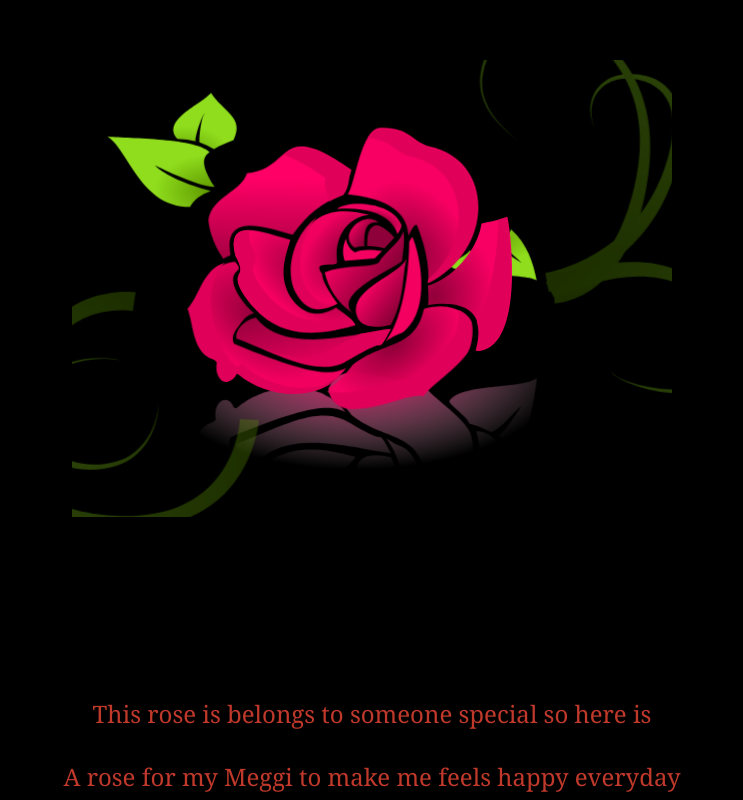
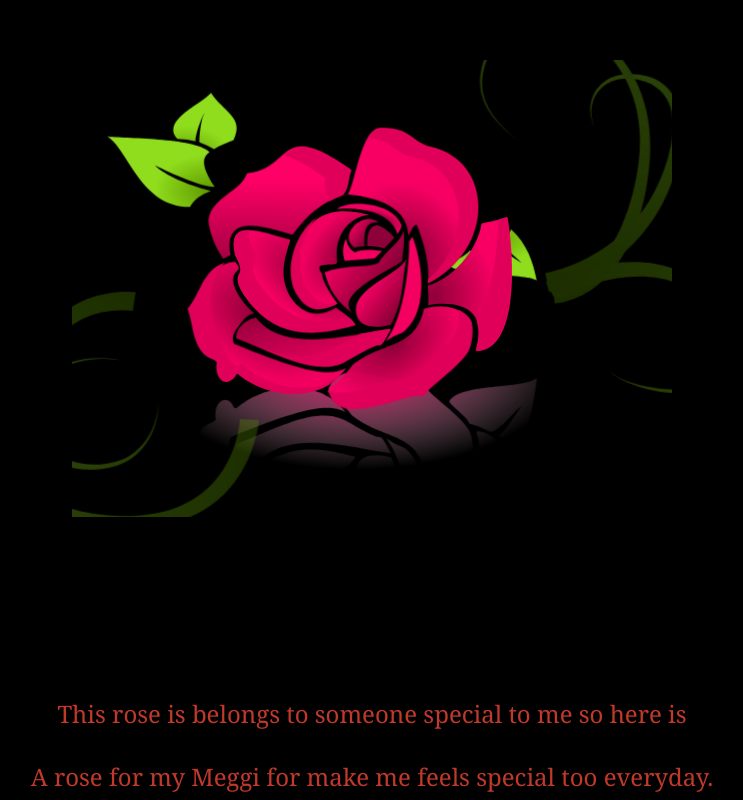
Before and after one commit to latiosamv/a_rose_for_meggi, a plain HTML site: page index.html in a window 1280 px wide. Shown: the whole page, without its empty margins (268-1011 px from the left). Drawn offline with nearby package versions, Linux system fonts and the light colour scheme.

Commit message:
Update index.html

```diff
--- a/index.html
+++ b/index.html
@@ -67,7 +67,7 @@ maskUnits="userSpaceOnUse">
 <script src='//s3-us-west-2.amazonaws.com/s.cdpn.io/16327/findShapeIndex.js'></script>
 
 <div style="font-family: 'Georgia', serif; font-size: 24px; text-align: center; margin-top: 30px; color: #c0392b;">
-    This rose is belongs to someone special so here is
+    This rose is belongs to someone special to me so here is
 </div>
 
 </body>
@@ -76,7 +76,7 @@ maskUnits="userSpaceOnUse">
 
 
 <div style="font-family: 'Georgia', serif; font-size: 24px; text-align: center; margin-top: 30px; color: #c0392b;">
-   A rose for my Meggi to make me feels happy everyday
+   A rose for my Meggi for make me feels special too everyday.
 </div>
 
 </body>
```
